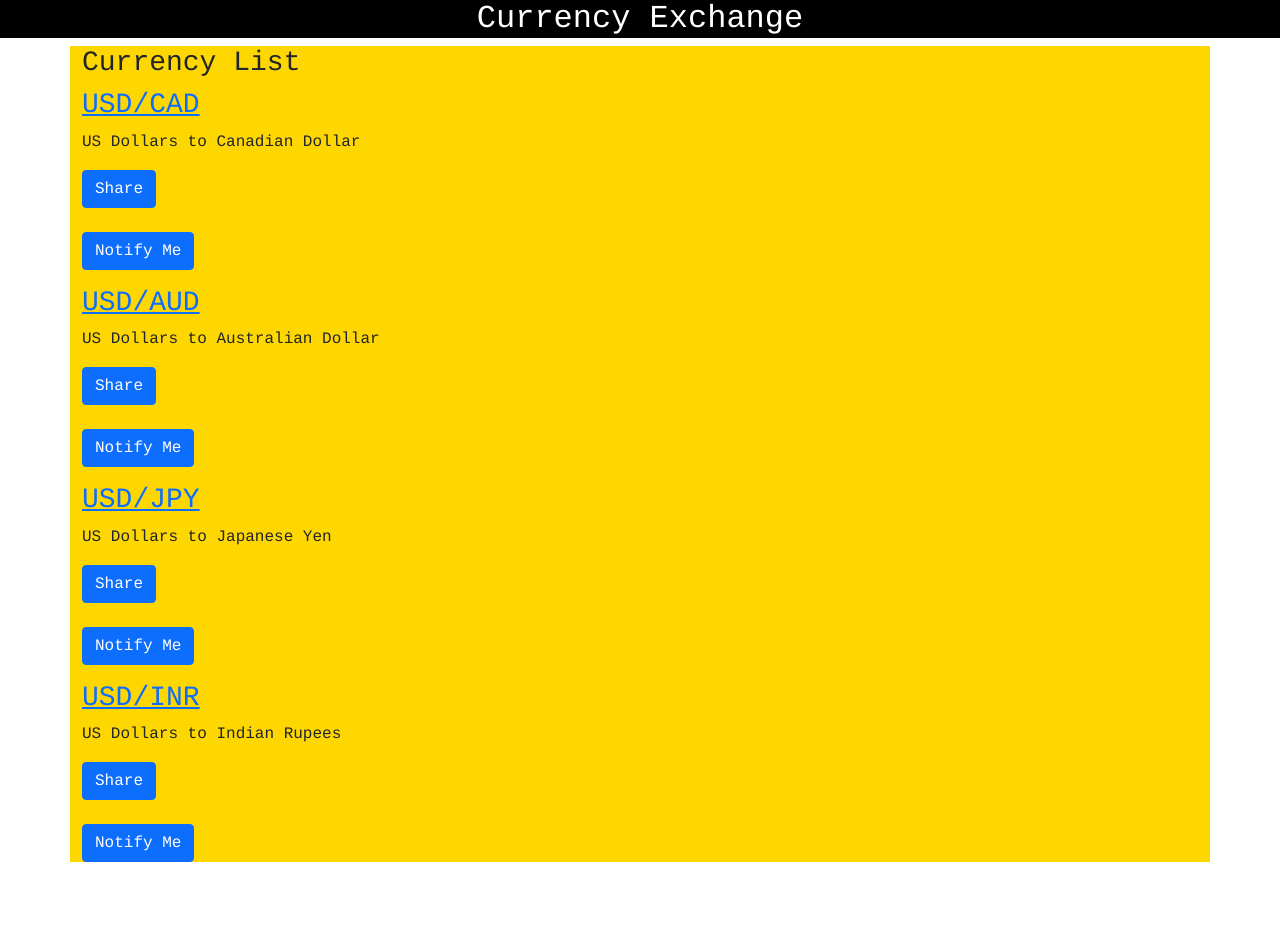
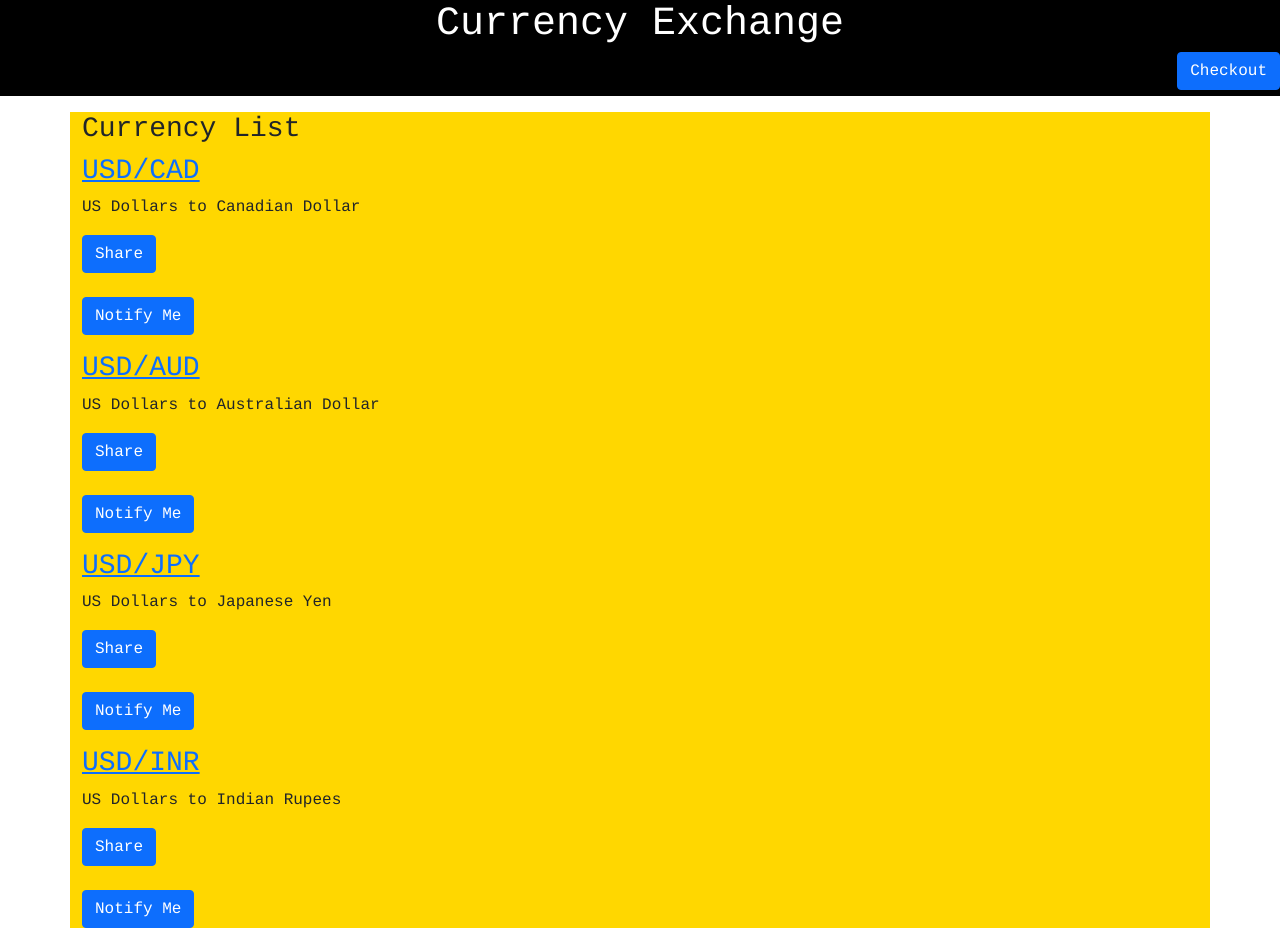
Before and after one commit to devansh0903/angular-Currency, an Angular app: page / in a window 1280 px wide. Before the commit the page ends 878 px from the top, so only its background shows below. Built offline with nearby package versions, Linux system fonts and the light colour scheme.

Commit message:
2 files modified

```diff
--- a/src/app/currencylist/currencylist.component.html
+++ b/src/app/currencylist/currencylist.component.html
@@ -12,9 +12,12 @@
   {{cur.Description}}
 </p>
 
- <button type = "button" (click) = "Share()" class = "btn btn-primary"> Share </button>
+ <button type = "button" (click) = "Share()" class = "btn btn-primary">  Share </button>
+
  <br><br>
  <app-currencyalert [currency] = "cur" (notify) = "onNotify()"></app-currencyalert>
 
 
+
+
 </div>
--- a/src/app/top-bar/top-bar.component.html
+++ b/src/app/top-bar/top-bar.component.html
@@ -1,3 +1,6 @@
 <div class = "topbar">
-<h2 style = "text-align:center;"> Currency Exchange </h2>
+<h1 style = "text-align:center;"> Currency Exchange <p align = "right">
+  <button class = "btn btn-primary"> Checkout </button>
+  </p></h1>
+
 </div>
```
